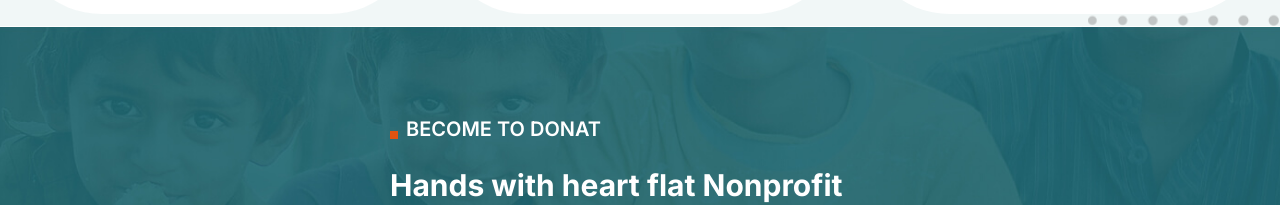
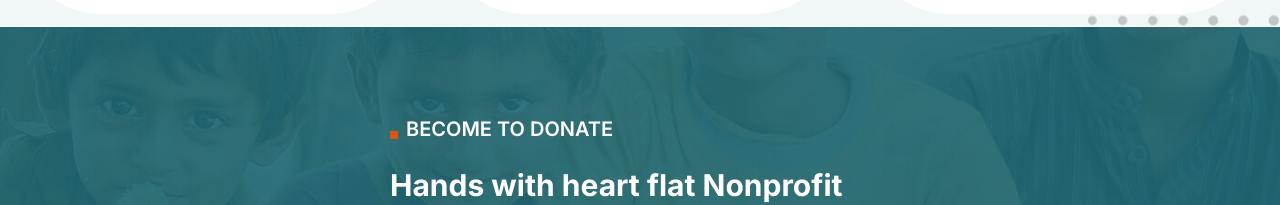
Before and after one commit to Mayank-Dev-23/Ngo_Website, a Next.js app: page / in a window 1280 px wide. Shown: the part 2974-3179 px from the top of the page. Built offline with nearby package versions, Linux system fonts and the light colour scheme.

Commit message:
buld done

```diff
--- a/src/app/components/sections/Donation.jsx
+++ b/src/app/components/sections/Donation.jsx
@@ -18,7 +18,7 @@ const Donation = () => {
               <div className="h-2 w-2 bg-seconday"></div>
             </div>
             <h1 className="text-xl uppercase font-semibold text-white">
-              become to donat
+              become to donate
             </h1>
           </div>
 
```
